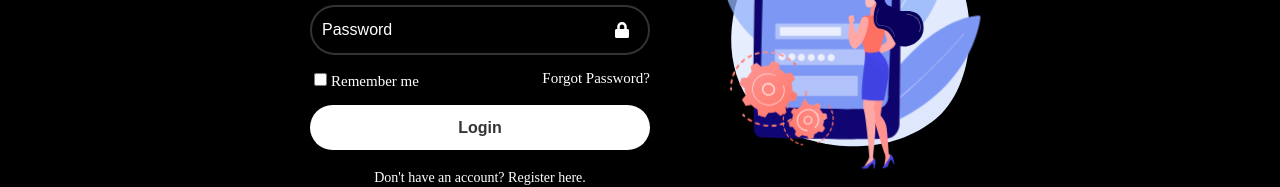
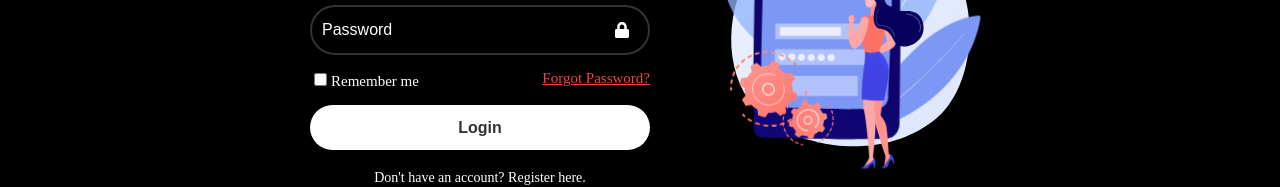
Before and after one commit to Tim-Alpha/Event-Eclipse-Frontend, a React (Create React App) app: page /login in a window 1280 px wide. Shown: the part 408-595 px from the top of the page. Built offline with nearby package versions, Linux system fonts and the light colour scheme.

Commit message:
update: display username & profile if logged in

```diff
--- a/src/components/authentication/Login.js
+++ b/src/components/authentication/Login.js
@@ -25,7 +25,6 @@ const Login = () => {
 
       if (data.status === 'success') {
         localStorage.setItem('token', data.token);
-        localStorage.setItem('user', JSON.stringify(data.user));
         alert('Login successful');
         navigate('/home');
       } else {
@@ -72,7 +71,7 @@ const Login = () => {
 
             <div className="remember">
               <label><input type="checkbox"/>Remember me</label>
-            <a href="#">Forgot Password?</a>
+              <p type="button" className="forgot-password" onClick={() => navigate('/forgot-password')}>Forgot Password?</p>
             </div>
 
             <button type="submit"> Login </button>
--- a/src/components/css/Login.css
+++ b/src/components/css/Login.css
@@ -96,3 +96,16 @@
 .register-link p a:hover{
     text-decoration: underline;
 }
+
+.forgot-password {
+    background: none;
+    border: none;
+    color: #ef4444;
+    text-decoration: underline;
+    cursor: pointer;
+    padding: 0;
+  }
+
+  .forgot-password:hover {
+    color: #ef4444;
+  }
```
Lines whose indentation alone changed are shown as unchanged.
